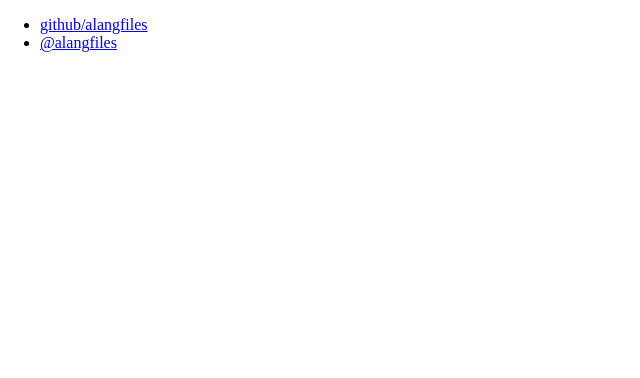
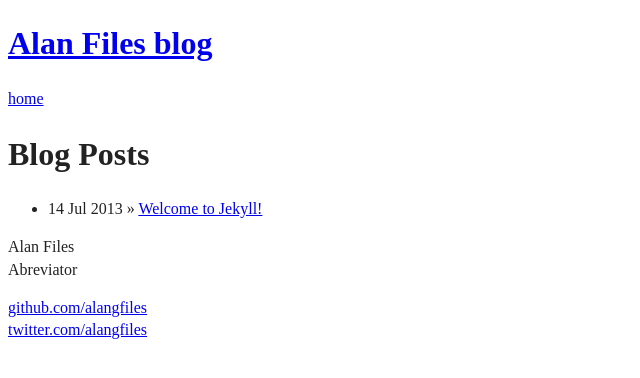
Before and after one commit to alangfiles/alangfiles.github.io, a Jekyll site: the page built from blog/index.html, in a window 1280 px wide. Shown: the top 378 px of the page, without its empty margins (0-640 px from the left). Built offline with Jekyll 4.4.1, drawn with Linux system fonts in a browser that asks for light colours; nearby versions of some CDN libraries; library files that are not in the unit come from our copies; Markdown is read by kramdown in place of the engine named in the settings.

Commit message:
blog index from test project

```diff
--- a/blog/index.html
+++ b/blog/index.html
@@ -1,30 +1,13 @@
-<!DOCTYPE html>
-<html>
-<head>
-  <meta http-equiv="Content-Type" content="text/html; charset=UTF-8">
-  <meta charset="utf-8">
-  <meta http-equiv="X-UA-Compatible" content="IE=edge,chrome=1">
-  <title>Alan Files github</title>
-  <link rel="stylesheet" href="css/normalize.css">
-  <link rel="stylesheet" href="css/main.css">
-  <link rel="stylesheet" href="css/alan.css">
-  <script src="js/vendor/modernizr-2.6.2.min.js"></script>
-  <!-- HTML5 shim, for IE6-8 support of HTML5 elements -->
-  <!--[if lt IE 9]>
-  <script src="http://html5shim.googlecode.com/svn/trunk/html5.js"></script>
-  <![endif]-->
-</head>
-<body>
-  <nav>
-    <ul>
-      <!-- <li> <a href="http://alangfiles.github.com/Blog/">Blog</a> </li>
-      <li> <a href="resume.html">Resume</a> </li> -->
-      <li> <a href="http://github.com/alangfiles">github/alangfiles</a> </li>
-      <li> <a href="http://twitter.com/alangfiles">@alangfiles</a> </li>
-    </ul>
-  </div>
+---
+layout: default
+title: Your New Jekyll Site
+---
 
-  <script src="js/vendor/jquery-1.8.2.min.js"></script>
-  <script src="js/main.js"></script>
-  </body>
-</html>
+<div id="home">
+  <h1>Blog Posts</h1>
+  <ul class="posts">
+    {% for post in site.posts %}
+      <li><span>{{ post.date | date_to_string }}</span> &raquo; <a href="{{ post.url }}">{{ post.title }}</a></li>
+    {% endfor %}
+  </ul>
+</div>
```
